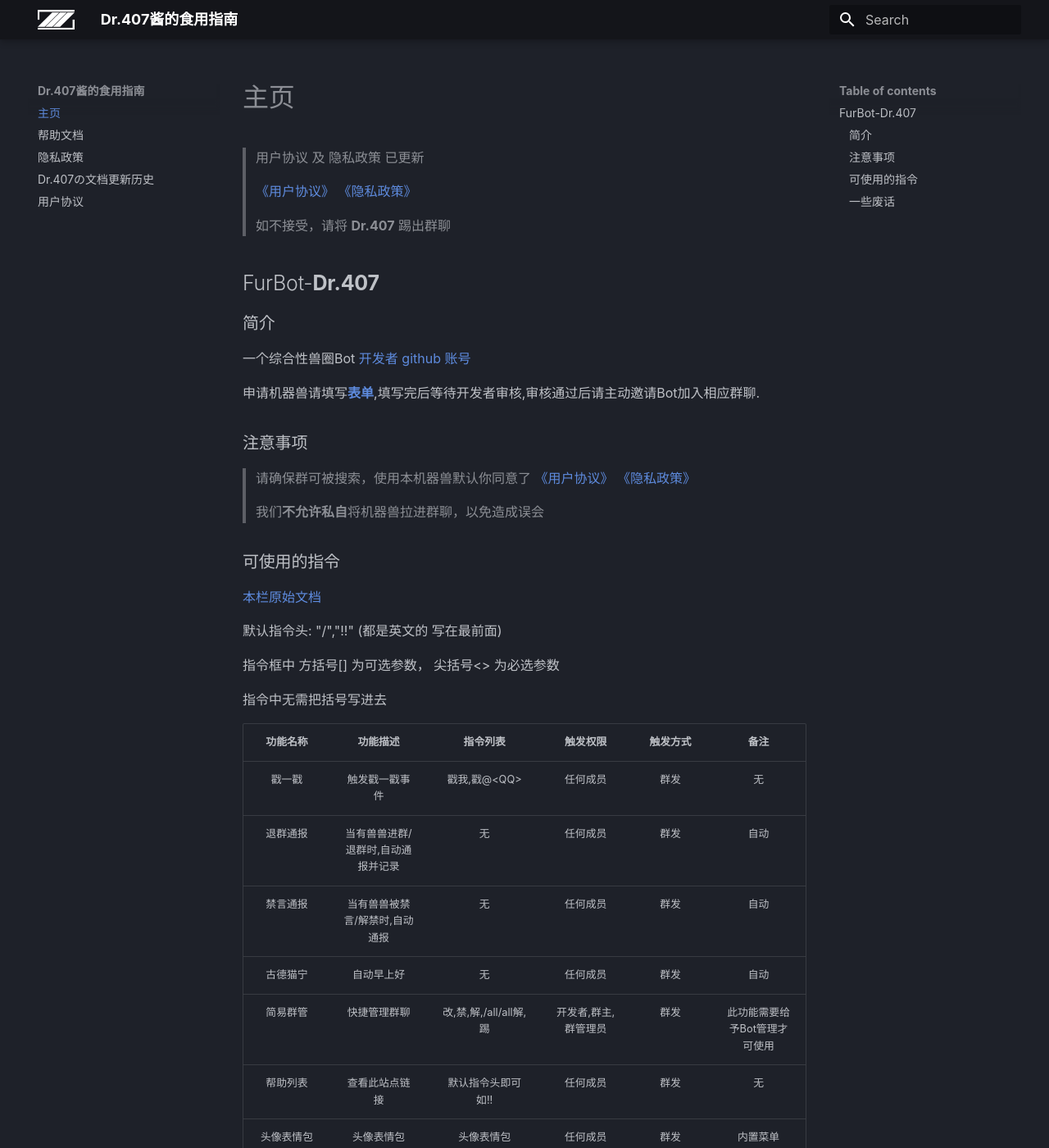
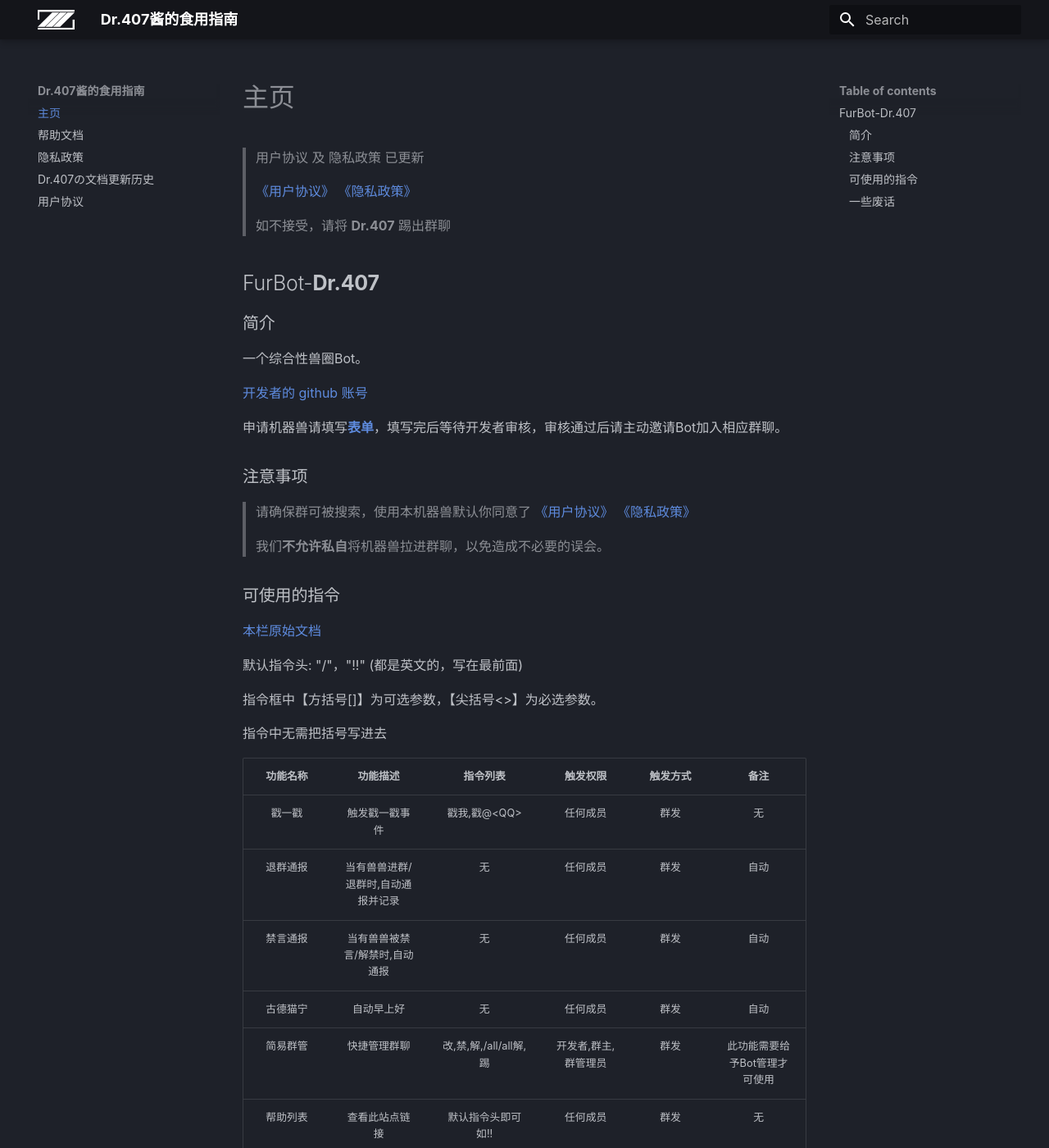
Before and after one commit to BuDingOwO/Docs-Dr407, an MkDocs documentation site: the page built from docs/index.md, in a window 1280 px wide and 1400 px high. Shown: the whole window at 82% size. Built offline with MkDocs 1.6.1 and Material for MkDocs 9.7.7, drawn with Linux system fonts in a browser that asks for light colours; some of the changed text lies outside the part shown.

Commit message:
修改排版

```diff
--- a/docs/index.md
+++ b/docs/index.md
@@ -9,23 +9,25 @@
 
 ### 简介
 
-一个综合性兽圈Bot [开发者 github 账号](https://github.com/BuDingOwO)
+一个综合性兽圈Bot。
 
-申请机器兽请填写[**表单**](http://survey.forcecat.cn/s/UKJXuU),填写完后等待开发者审核,审核通过后请主动邀请Bot加入相应群聊.
+[开发者的 github 账号](https://github.com/BuDingOwO)
+
+申请机器兽请填写[**表单**](http://survey.forcecat.cn/s/UKJXuU)，填写完后等待开发者审核，审核通过后请主动邀请Bot加入相应群聊。
 
 ### 注意事项
 
 > 请确保群可被搜索，使用本机器兽默认你同意了 [《用户协议》](./UserAgreements/) [《隐私政策》](./Privacy/)
-
-> 我们**不允许私自**将机器兽拉进群聊，以免造成误会
+>
+> 我们**不允许私自**将机器兽拉进群聊，以免造成不必要的误会。
 
 ### 可使用的指令
 
 [本栏原始文档](./Helpness)
 
-默认指令头: "/","!!"  (都是英文的 写在最前面)
+默认指令头: "/"，"!!"  (都是英文的，写在最前面)
 
-指令框中 方括号[] 为可选参数， 尖括号<> 为必选参数
+指令框中【方括号[]】为可选参数，【尖括号<>】为必选参数。
 
 指令中无需把括号写进去
 
@@ -45,6 +47,6 @@
 
 ### 一些废话
 
-> 要是机器兽突然开始回答您的问题，则说明开发者在进行不定期检查以保证机器兽正常运行，
+> 要是机器兽突然开始回答您的问题，则说明开发者在进行不定期检查以保证机器兽正常运行。
 >
 > 如果开发者否认这一点， 请立即报警。**（不要报警啊Σ(っ °Д °;)っ，真的不是这样的！）**
```
